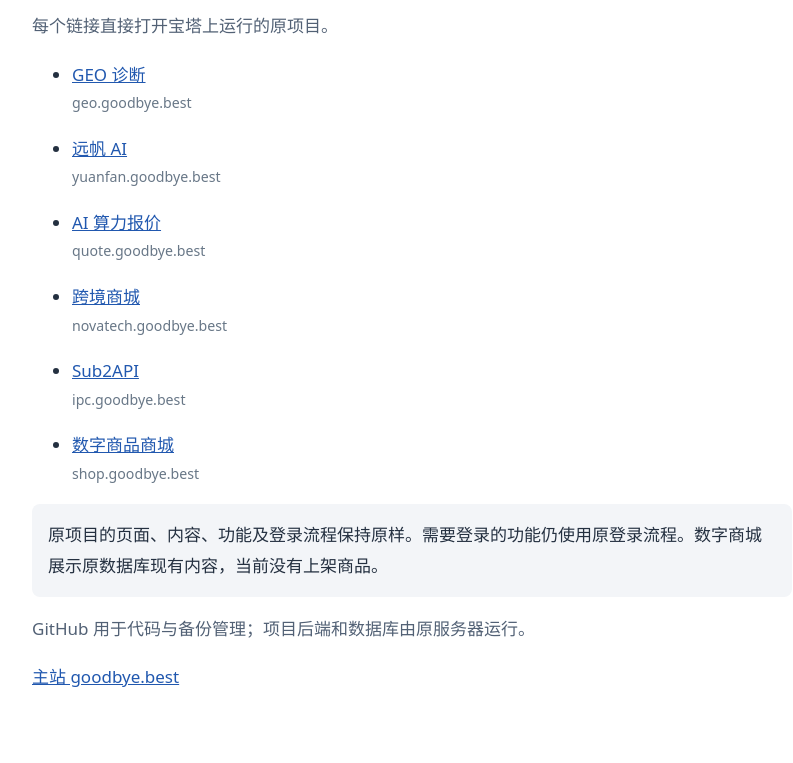
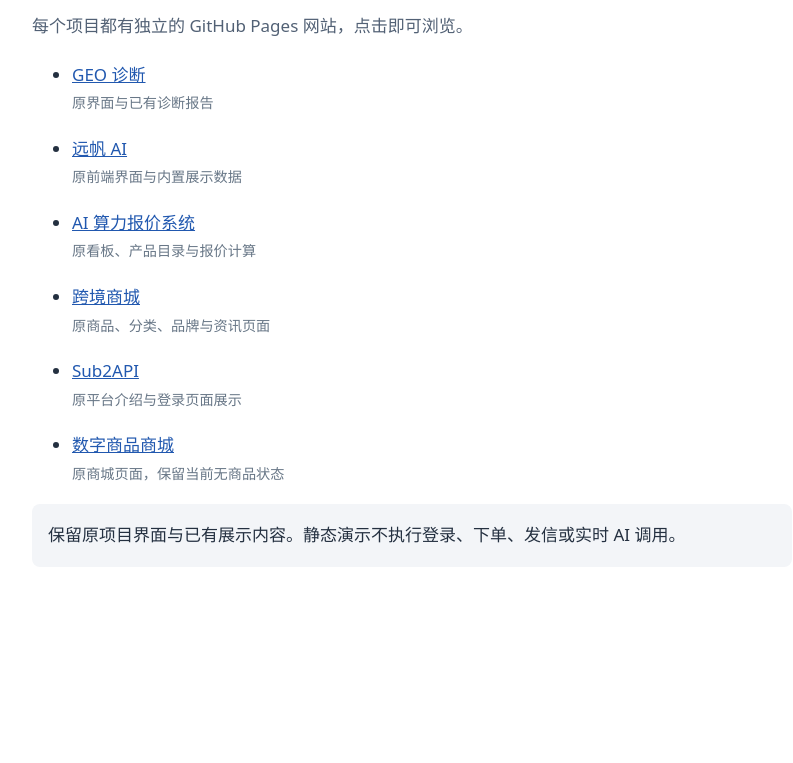
Before and after one commit to zhez456h/project-portfolio, a plain HTML site: page index.html in a window 1280 px wide. Shown: the part 133-896 px from the top of the page, without its empty margins (228-1021 px from the left). After the commit the page ends 800 px from the top, so only its background shows below. Drawn offline with Linux system fonts and the light colour scheme.

Commit message:
Link all six standalone GitHub Pages project websites

```diff
--- a/index.html
+++ b/index.html
@@ -1 +1 @@
-<!doctype html><html lang="zh-CN"><head><meta charset="utf-8"><meta name="viewport" content="width=device-width,initial-scale=1"><title>原项目访问入口</title><style>body{max-width:760px;margin:70px auto;padding:0 24px;font:17px/1.8 system-ui,sans-serif;color:#243040}h1{font-size:30px}li{margin:18px 0}a{color:#2158af}small{color:#687787;display:block}p{color:#526175}.note{padding:16px;background:#f3f5f8;border-radius:8px}</style></head><body><h1>原项目访问入口</h1><p>每个链接直接打开宝塔上运行的原项目。</p><ul><li><a href="https://geo.goodbye.best/">GEO 诊断</a> <small>geo.goodbye.best</small></li><li><a href="https://yuanfan.goodbye.best/">远帆 AI</a> <small>yuanfan.goodbye.best</small></li><li><a href="https://quote.goodbye.best/">AI 算力报价</a> <small>quote.goodbye.best</small></li><li><a href="https://novatech.goodbye.best/">跨境商城</a> <small>novatech.goodbye.best</small></li><li><a href="https://ipc.goodbye.best/">Sub2API</a> <small>ipc.goodbye.best</small></li><li><a href="https://shop.goodbye.best/">数字商品商城</a> <small>shop.goodbye.best</small></li></ul><div class="note">原项目的页面、内容、功能及登录流程保持原样。需要登录的功能仍使用原登录流程。数字商城展示原数据库现有内容，当前没有上架商品。</div><p>GitHub 用于代码与备份管理；项目后端和数据库由原服务器运行。</p><p><a href="https://goodbye.best/">主站 goodbye.best</a></p></body></html>
+<!doctype html><html lang="zh-CN"><head><meta charset="utf-8"><meta name="viewport" content="width=device-width,initial-scale=1"><title>项目作品集</title><style>body{max-width:760px;margin:70px auto;padding:0 24px;font:17px/1.8 system-ui,sans-serif;color:#243040}h1{font-size:30px}li{margin:18px 0}a{color:#2158af}small{color:#687787;display:block}p{color:#526175}.note{padding:16px;background:#f3f5f8;border-radius:8px}</style></head><body><h1>项目作品集</h1><p>每个项目都有独立的 GitHub Pages 网站，点击即可浏览。</p><ul><li><a href="https://zhez456h.github.io/geo-diagnosis-demo/">GEO 诊断</a><small>原界面与已有诊断报告</small></li><li><a href="https://zhez456h.github.io/yuanfan-ai-demo/">远帆 AI</a><small>原前端界面与内置展示数据</small></li><li><a href="https://zhez456h.github.io/ai-compute-quote-demo/">AI 算力报价系统</a><small>原看板、产品目录与报价计算</small></li><li><a href="https://zhez456h.github.io/novatech-store-demo/">跨境商城</a><small>原商品、分类、品牌与资讯页面</small></li><li><a href="https://zhez456h.github.io/sub2api-demo/">Sub2API</a><small>原平台介绍与登录页面展示</small></li><li><a href="https://zhez456h.github.io/digital-store-demo/">数字商品商城</a><small>原商城页面，保留当前无商品状态</small></li></ul><div class="note">保留原项目界面与已有展示内容。静态演示不执行登录、下单、发信或实时 AI 调用。</div></body></html>
```
Also changed, not shown: 2 other files.
